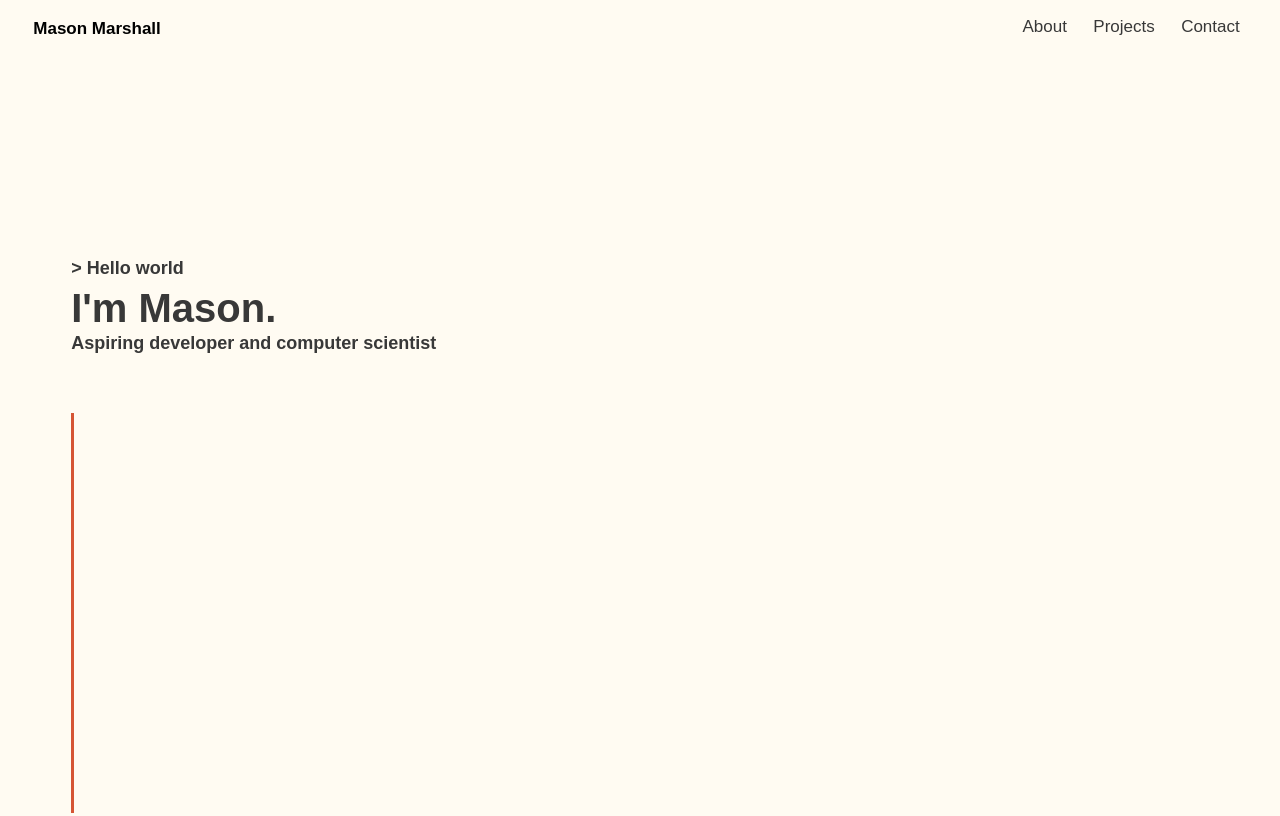
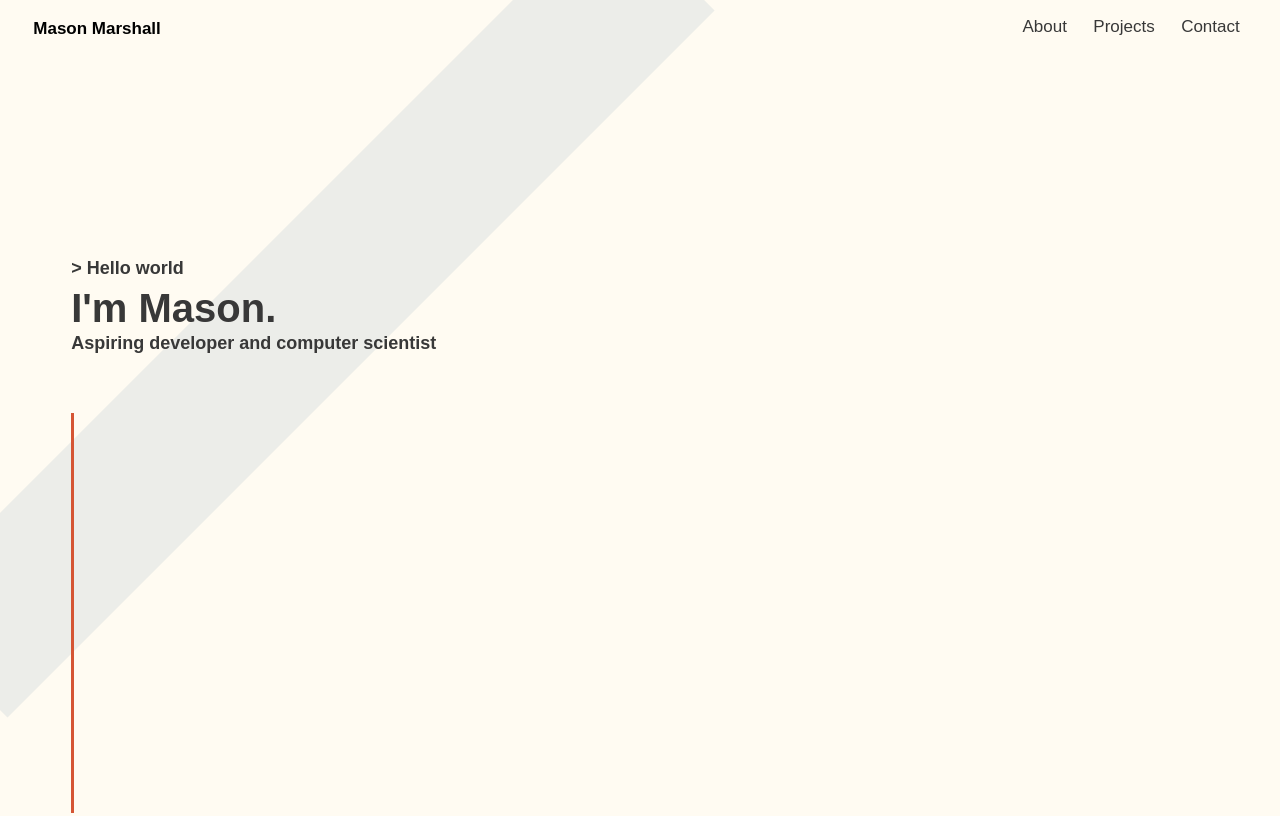
Before and after one commit to serveitup/serveitup.github.io, a plain HTML site: page index.html in a window 1280 px wide. Shown: the top 816 px of the page. Drawn offline with Linux system fonts and the light colour scheme; a script that the page names is missing.

Commit message:
added aesthetic bar

```diff
--- a/index.html
+++ b/index.html
@@ -16,6 +16,7 @@
           <a href="#about">About</a>
         </div>
     </div>
+    <div id="flavorShape"></div>
     <div id="intro_banner">
       <h2 id="name_header"><span class="blinking">> </span>Hello world</h2>
       <h1 id="name_hero">I'm Mason.</h1>
--- a/styles/style.css
+++ b/styles/style.css
@@ -7,6 +7,7 @@
 
 body {
   background-color: #fff0ce;
+  overflow-x: hidden !important;
 }
 
 
@@ -50,6 +51,18 @@
   .topnav a.active {
 	background-color: #83b4b3;
 	color: #383838;
+  }
+
+  #flavorShape {
+    position: absolute;
+    transform: rotate(-45deg);
+    background-color: rgba(180, 193, 201, 0.25);
+    top: 29.5%;
+    left: -15%;
+    width: 1000px;
+    height: 150px;
+    overflow: hidden;
+    direction: ltr;
   }
 
   body {
```
Also changed, not shown: 1 other file.
